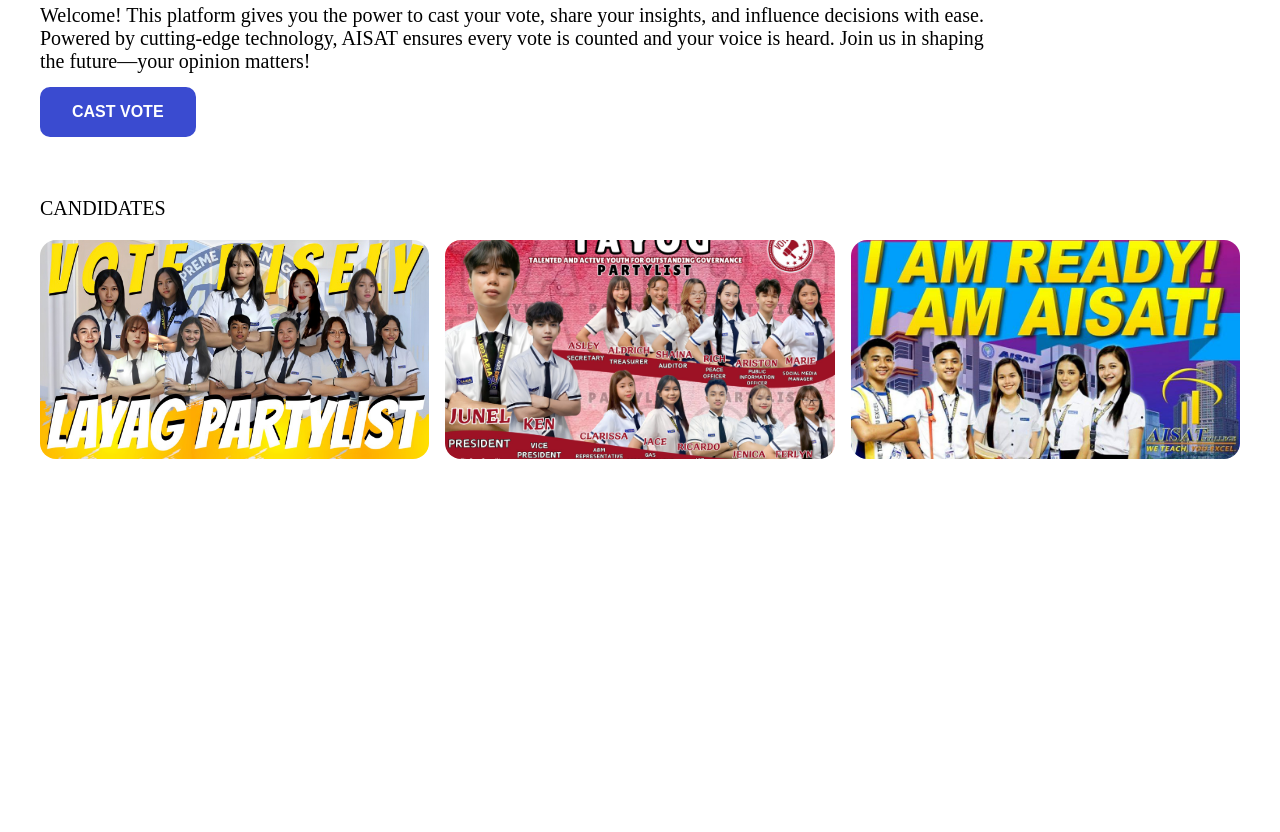
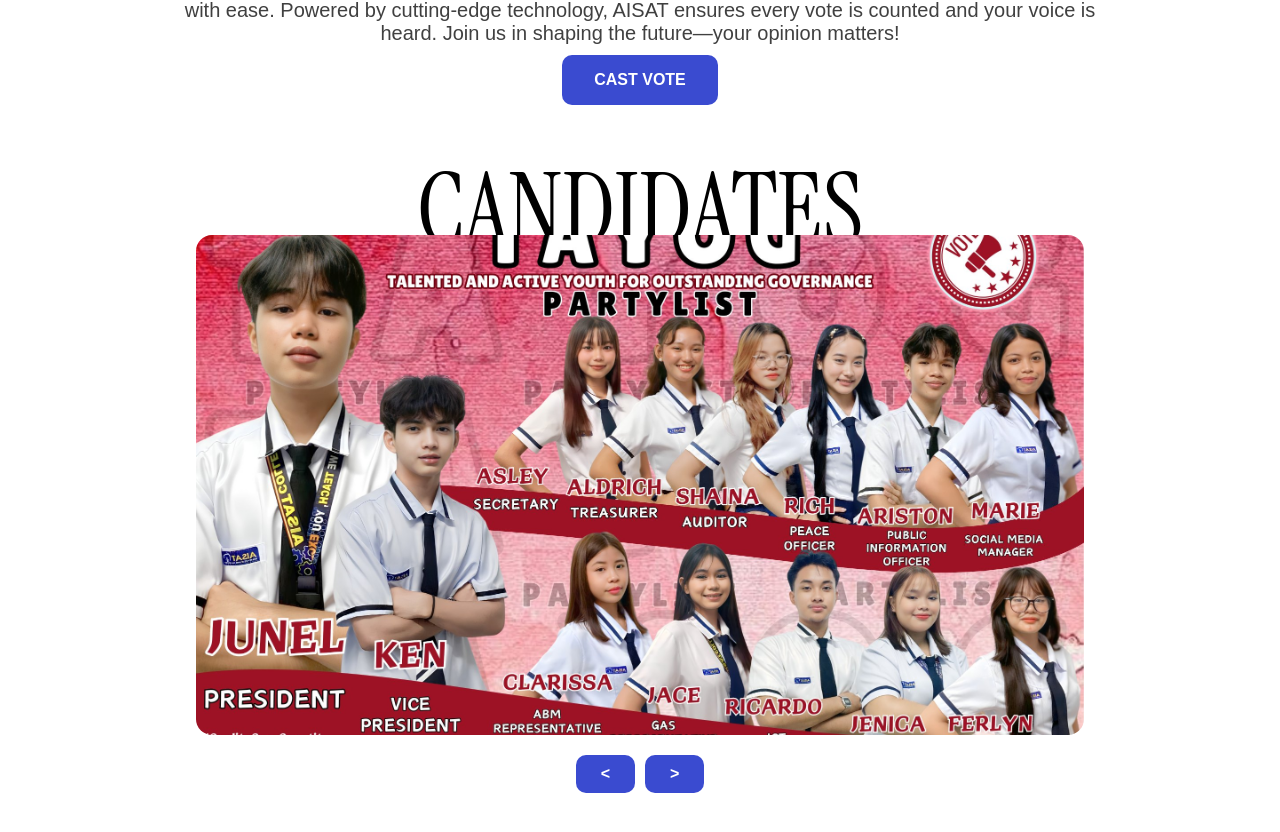
Before and after one commit to roegie/ssg-voting, a Vue app: page / in a window 1280 px wide. Shown: the part 286-1118 px from the top of the page. Built offline with nearby package versions, Linux system fonts and the light colour scheme.

Commit message:
Update Home.vue
test

```diff
--- a/src/views/Home.vue
+++ b/src/views/Home.vue
@@ -1,26 +1,29 @@
 <template>
   <main>
     <h1>Your <span>{{ typedText }}</span>.</h1>
-    <p id="desc">Welcome! This platform gives you the power to cast your vote, share your insights, and influence decisions with ease. Powered by cutting-edge technology, AISAT ensures every vote is counted and your voice is heard. Join us in shaping the future—your opinion matters!</p>
+    <p id="desc">Welcomee! This platform gives you the power to cast your vote, share your insights, and influence
+      decisions with ease. Powered by cutting-edge technology, AISAT ensures every vote is counted and your voice is
+      heard. Join us in shaping the future—your opinion matters!</p>
     <a id="signUp" href="#" @click.prevent="showForm">CAST VOTE</a>
 
     <section id="candidates">
       <label>candidates</label>
       <div id="candImages">
-        <img src="/src/assets/layag.jpg" alt="Candidate">
-        <img src="/src/assets/tayog.jpg" alt="Candidate">
-        <img src="/src/assets/nigga.jpg" alt="Candidate">
+        <img :src="images[currentImageIndex]" alt="Candidate">
+      </div>
+      <div id="slideshow-controls">
+        <button @click="prevImage"><</button>
+        <button @click="nextImage">></button>
       </div>
     </section>
 
-    <!-- Conditionally render the Form component -->
     <Form v-if="showFormRef" />
   </main>
 </template>
 
 <script setup>
 import { ref, onMounted } from 'vue';
-import Form from '../components/Form.vue'; // Import Form here
+import Form from '../components/Form.vue';
 
 const typedText = ref('');
 const showFormRef = ref(false);
@@ -62,36 +65,68 @@
   showFormRef.value = true;
 };
 
+
+const images = ref([
+  '/src/assets/layag.jpg',
+  '/src/assets/tayog.jpg',
+  '/src/assets/nigga.jpg'
+]);
+const currentImageIndex = ref(0);
+
+const startSlideshow = () => {
+  setInterval(() => {
+    nextImage();
+  }, 5000);
+};
+
+const nextImage = () => {
+  currentImageIndex.value = (currentImageIndex.value + 1) % images.value.length;
+};
+
+const prevImage = () => {
+  currentImageIndex.value = (currentImageIndex.value - 1 + images.value.length) % images.value.length;
+};
+
 onMounted(() => {
   typeText();
+  startSlideshow();
 });
 </script>
 
 <style scoped>
 main {
-    padding: 18rem 4rem 0;
+  display: flex;
+  flex-direction: column;
+  align-items: center;
+  text-align: center;
+  padding: 14rem 4rem 0;
   animation: upSyndrome 1.6s;
 }
+
 h1 {
   width: max-content;
   color: #000000;
   padding-left: 2rem;
   border-left: 0.6rem solid #3a4bd0;
   background: linear-gradient(to right, #3a4bd040, transparent);
-    font: 8.6rem Lora, serif;
+  font: 8.6rem "Instrument Serif", serif;
 }
+
 span {
   color: inherit;
   font: inherit;
 }
+
 #desc {
   width: 80%;
+  color: #404040;
   padding: 1rem 0 0;
-    font: 2rem Lora, serif;
+  font: 2rem Arial, sans-serif;
   overflow: hidden;
   display: inline-block;
   white-space: normal;
 }
+
 #signUp {
   display: block;
   width: max-content;
@@ -102,39 +137,69 @@
   border-radius: 1rem;
   font-weight: 600;
 }
+
 section {
-    margin-top: 6rem;
+  margin-top: 4rem;
 }
+
 #candidates label {
   text-transform: uppercase;
-    font: 500 2rem Lora, serif;
+  font: 10rem "Instrument Serif", serif;
 }
+
 #candImages {
   display: grid;
-    grid-template-columns: repeat(3, 1fr);
+  grid-template-columns: 1fr;
+  position: relative;
   gap: 1.6rem;
-    margin-top: 2rem;
+  margin-top: -4rem;
 }
+
 #candImages img {
   object-fit: cover;
   width: 100%;
-    aspect-ratio: 16/9;
+  height: 50rem;
   background: #00000016;
   border-radius: 1.6rem;
+  aspect-ratio: 16/9;
 }
+
+#slideshow-controls {
+  display: flex;
+  justify-content: center;
+  gap: 1rem;
+  margin-top: 1rem;
+}
+
+#slideshow-controls button {
+  display: block;
+  width: max-content;
+  cursor: pointer;
+  margin-top: 1rem;
+  padding: 1rem 2.5rem;
+  color: #FFFFFF;
+  background: #3a4bd0;
+  border: none;
+  border-radius: 1rem;
+  font-weight: 600;
+}
+
 @keyframes upSyndrome {
   0% {
     opacity: 0;
   }
+
   100% {
     opacity: 1;
   }
 }
+
 @keyframes downSyndrome {
   0% {
     opacity: 0;
     transform: translateY(-50px);
   }
+
   100% {
     opacity: 1;
     transform: none;
```
Lines whose indentation alone changed are shown as unchanged.
